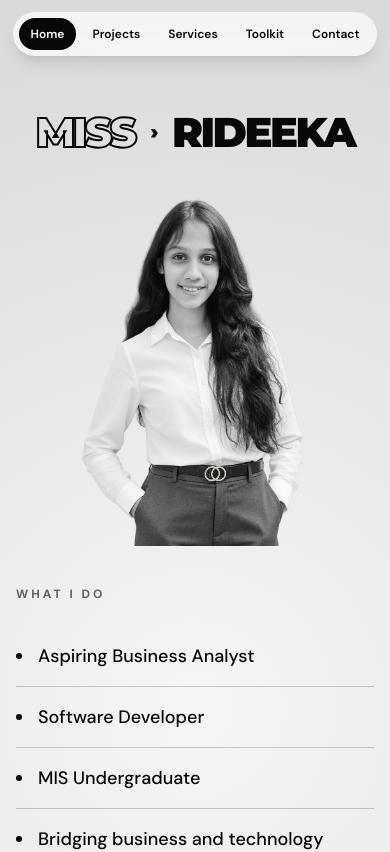
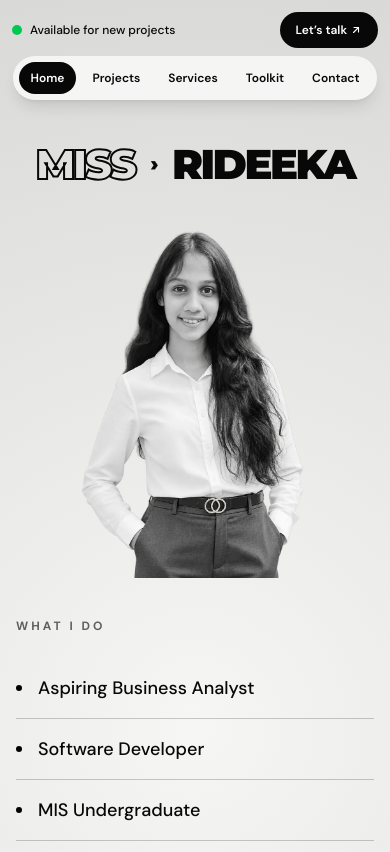
Before and after one commit to jkarsandeepani/rideeka-portfolio, a Next.js app: page / in a window 390 px wide. Shown: the top 852 px of the page. Built offline with nearby package versions, Linux system fonts and the light colour scheme.

Commit message:
mobile header

```diff
--- a/src/app/page.js
+++ b/src/app/page.js
@@ -63,12 +63,17 @@ function Header() {
     NAV.forEach(([id]) => { const el = document.getElementById(id); if (el) obs.observe(el); });
     return () => obs.disconnect();
   }, []);
-  return (
-    <header className="fixed inset-x-0 top-0 z-50 flex items-center justify-center px-3 py-3 md:justify-between md:px-10 md:py-5">
-      <div className="hidden w-72 items-center gap-2 text-sm font-medium lg:flex">
-        <span className="h-3 w-3 rounded-full bg-green-500" />{site.status}
+   return (
+    <header className="fixed inset-x-0 top-0 z-50 flex flex-col gap-2 px-3 py-3 md:flex-row md:items-center md:justify-between md:px-10 md:py-5">
+      <div className="flex items-center justify-between md:contents">
+        <div className="flex items-center gap-2 text-xs font-medium md:hidden lg:order-1 lg:flex lg:w-72 lg:text-sm">
+          <span className="h-2.5 w-2.5 rounded-full bg-green-500" />{site.status}
+        </div>
+        <div className="flex md:order-3 md:w-72 md:justify-end">
+          <a href="#contact" className="rounded-full bg-[#080808] px-4 py-2.5 text-xs font-semibold text-white md:px-6 md:py-4 md:text-sm">Let’s talk <Arrow /></a>
+        </div>
       </div>
-      <nav className="flex max-w-full gap-1 overflow-x-auto rounded-full bg-white/70 p-1.5 shadow-lg backdrop-blur">
+      <nav className="mx-auto flex max-w-full gap-1 overflow-x-auto rounded-full bg-white/70 p-1.5 shadow-lg backdrop-blur md:order-2 md:mx-0">
         {NAV.map(([id, label]) => (
           <a key={id} href={`#${id}`}
             className={`whitespace-nowrap rounded-full px-3 py-2 text-xs font-semibold transition md:px-5 md:text-sm ${active === id ? "bg-[#080808] text-white" : "hover:bg-black/5"}`}>
@@ -76,9 +81,6 @@ function Header() {
           </a>
         ))}
       </nav>
-      <div className="hidden w-72 justify-end md:flex">
-        <a href="#contact" className="rounded-full bg-[#080808] px-6 py-4 text-sm font-semibold text-white">Let’s talk <Arrow /></a>
-      </div>
     </header>
   );
 }
@@ -86,7 +88,7 @@ function Header() {
 function PageSection({ id, title, children }) {
   return (
     <section id={id}>
-      <div className="bg-[#d8d8d6] px-2 pb-4 pt-24 text-center md:pb-12 md:pt-20">
+      <div className="bg-[#d8d8d6] px-2 pb-4 pt-32 text-center md:pb-12 md:pt-20">
         <h2 className="hero-word" style={{ fontSize: "clamp(2rem, 7vw, 5.5rem)" }}>/{title}</h2>
       </div>
       <div className="border-t border-black/20 bg-[#ededeb] px-4 py-12 md:px-10 md:py-20">
@@ -99,7 +101,7 @@ function PageSection({ id, title, children }) {
 function Hero() {
   const links = [["GitHub", site.github], ["LinkedIn", site.linkedin], ["Instagram", site.instagram], ["WhatsApp", `https://wa.me/${site.whatsapp}`]];
   return (
-    <section id="home" className="relative flex min-h-screen flex-col overflow-hidden bg-[radial-gradient(circle_at_50%_55%,#f6f6f5,#d9d9d7)] px-4 pt-28 md:px-10 md:pt-36">
+    <section id="home" className="relative flex min-h-screen flex-col overflow-hidden bg-[radial-gradient(circle_at_50%_55%,#f6f6f5,#d9d9d7)] px-4 pt-36 md:px-10 md:pt-36">
       <h1 className="font-heading flex flex-wrap items-center justify-center gap-x-4 text-center font-black leading-none" style={{ fontSize: "clamp(2.6rem,10.5vw,10rem)", letterSpacing: "-0.06em" }}>
         <span className="outline-text">{site.first}</span>
         <span className="text-[0.5em]">›</span>
```
